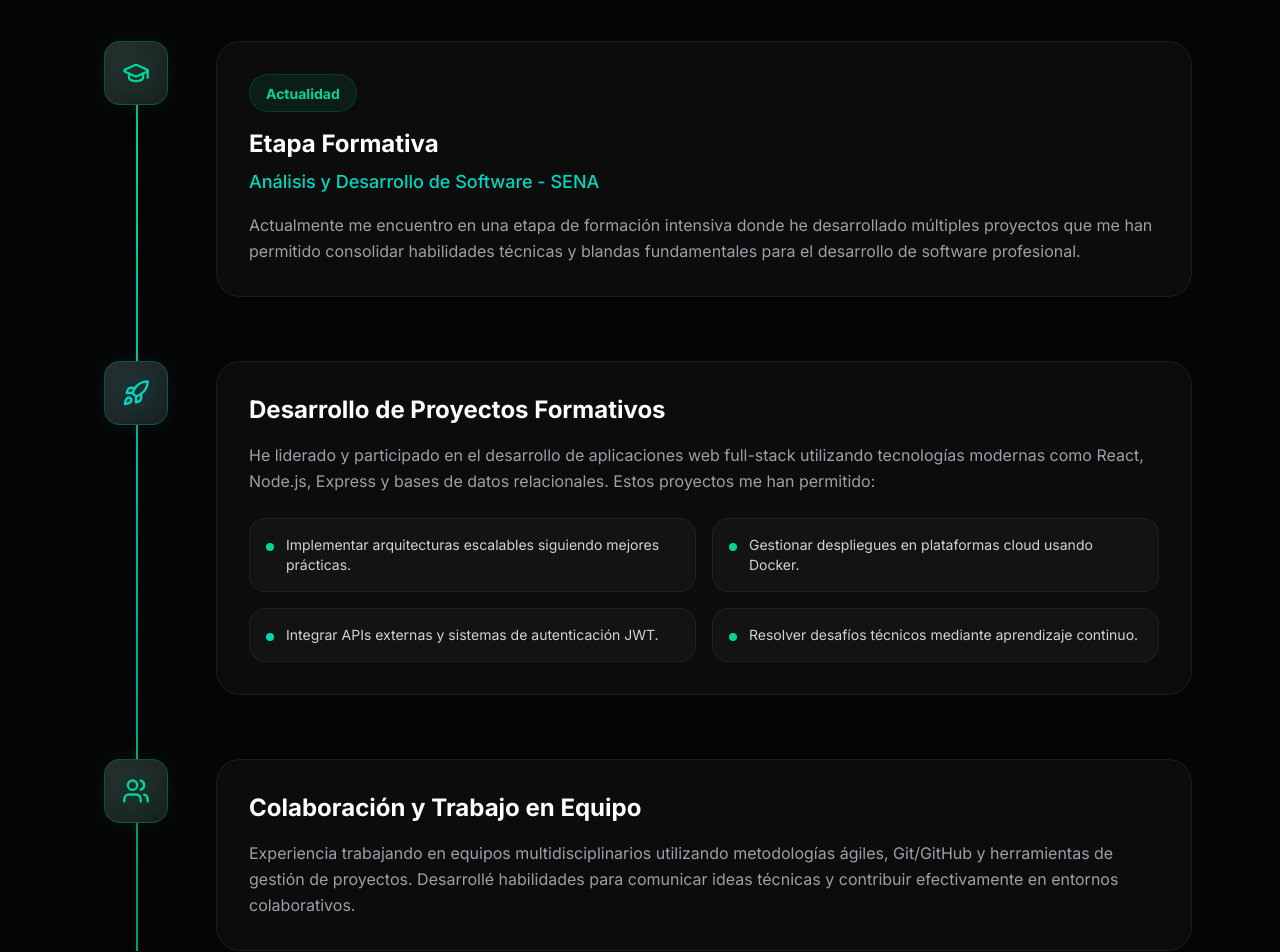
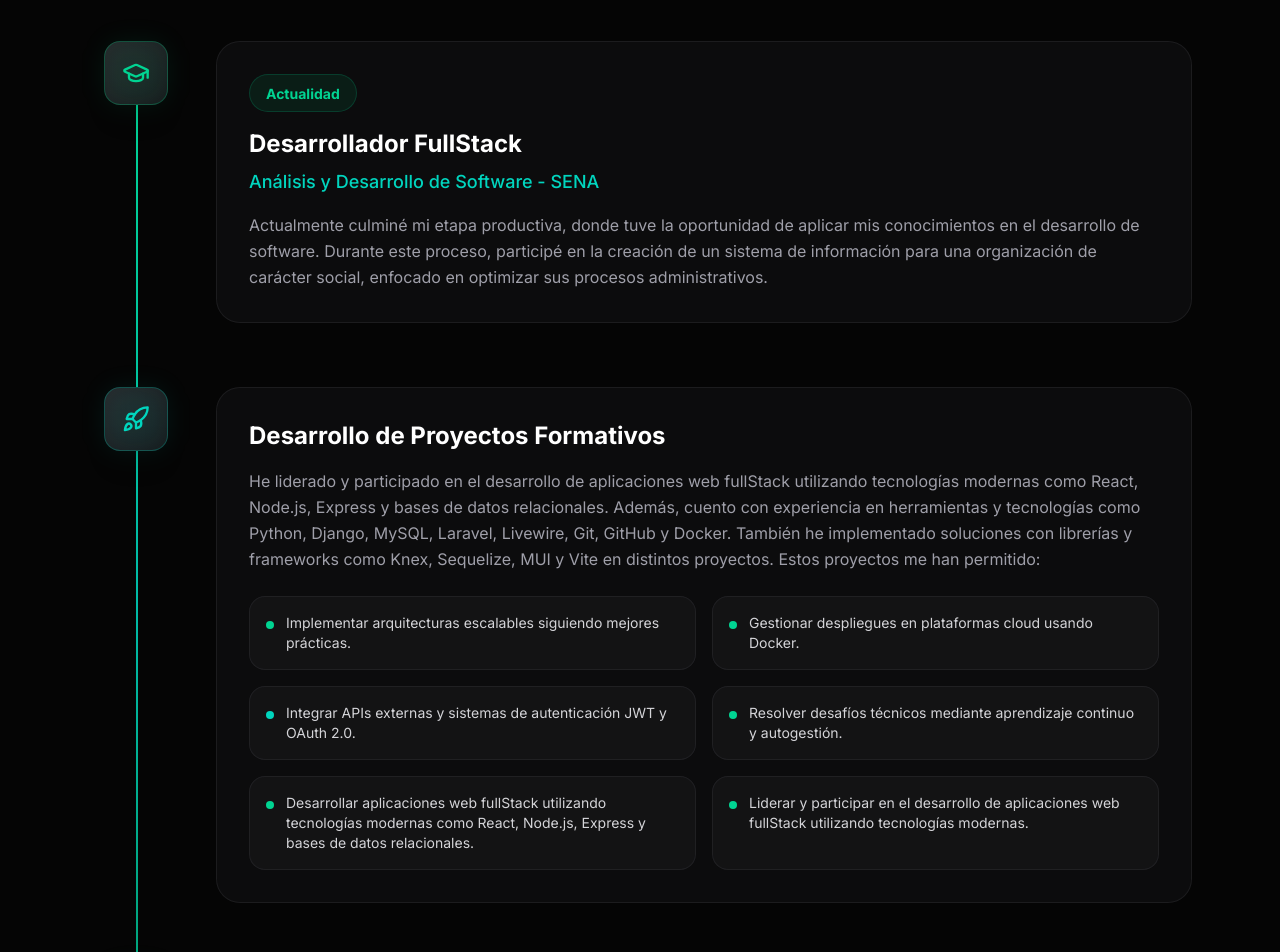
Before and after one commit to TpLink777/Portafolio, a React (Vite) app in the folder Home/: page / in a window 1280 px wide. Shown: the part 4420-5372 px from the top of the page. Built offline with nearby package versions, Linux system fonts and the light colour scheme.

Commit message:
Fix: Actualizacion en el texto del proyecto
- Se cambiaron alguno parrafos del texto debido a los cambios que han
  ocurrido con el tiempo en mi entorno productivo.

```diff
--- a/Home/src/data/timelineItems.js
+++ b/Home/src/data/timelineItems.js
@@ -30,4 +30,9 @@ export const timelineItems = [
         cardTitle: 'Consolidación',
         cardDetailedText: 'Espero completar mi formación y empezar a trabajar en proyectos reales de gran impacto.',
     },
+    {
+        title: '2026 - 2027',
+        cardTitle: 'Encontrando mi camino en el mundo laboral',
+        cardDetailedText: 'Continuara...',
+    },
 ];
--- a/Home/src/sections/Experiencia/Experiencia.jsx
+++ b/Home/src/sections/Experiencia/Experiencia.jsx
@@ -45,12 +45,12 @@ const Experiencia = () => {
             </div>
 
             <div className="relative">
-                {/* Vertical Line - Hidden on small mobile, visible on tablet/desktop */}
+
                 <div className={`absolute left-8 md:left-12 top-0 bottom-0 w-0.5 bg-linear-to-b from-emerald-400 via-teal-500 to-emerald-600 opacity-30 ${isVisible ? 'animate-fade-in delay-300' : 'opacity-0'}`}></div>
 
                 <div className="space-y-16">
 
-                    {/* Timeline Item 1 */}
+
                     <div className={`relative pl-20 md:pl-32 ${isVisible ? 'animate-fade-in-up delay-300' : 'opacity-0'}`}>
                         <div className="absolute left-0 md:left-4 top-0 w-16 h-16 rounded-2xl bg-linear-to-br from-zinc-800 to-zinc-900 border border-emerald-500/30 flex items-center justify-center shadow-xl z-10">
                             <div className="absolute inset-0 bg-emerald-500/10 rounded-2xl blur-md"></div>
@@ -63,7 +63,7 @@ const Experiencia = () => {
                             </div>
 
                             <h3 className="text-2xl font-bold text-white mb-2 group-hover:text-emerald-400 transition-colors duration-300">
-                                Etapa Formativa
+                                Desarrollador FullStack
                             </h3>
 
                             <p className="text-teal-400 font-medium mb-4 text-lg">
@@ -71,14 +71,15 @@ const Experiencia = () => {
                             </p>
 
                             <p className="text-zinc-400 leading-relaxed text-base">
-                                Actualmente me encuentro en una etapa de formación intensiva donde he desarrollado
-                                múltiples proyectos que me han permitido consolidar habilidades técnicas y blandas
-                                fundamentales para el desarrollo de software profesional.
+                                Actualmente culminé mi etapa productiva, donde tuve la oportunidad de aplicar mis conocimientos
+                                en el desarrollo de software. Durante este proceso, participé en la creación de un
+                                sistema de información para una organización de carácter social, enfocado en optimizar
+                                sus procesos administrativos.
                             </p>
                         </div>
                     </div>
 
-                    {/* Timeline Item 2 */}
+
                     <div className={`relative pl-20 md:pl-32 ${isVisible ? 'animate-fade-in-up delay-500' : 'opacity-0'}`}>
                         <div className="absolute left-0 md:left-4 top-0 w-16 h-16 rounded-2xl bg-linear-to-br from-zinc-800 to-zinc-900 border border-teal-500/30 flex items-center justify-center shadow-xl z-10">
                             <div className="absolute inset-0 bg-teal-500/10 rounded-2xl blur-md"></div>
@@ -91,8 +92,11 @@ const Experiencia = () => {
                             </h3>
 
                             <p className="text-zinc-400 leading-relaxed mb-6 text-base">
-                                He liderado y participado en el desarrollo de aplicaciones web full-stack utilizando
+                                He liderado y participado en el desarrollo de aplicaciones web fullStack utilizando
                                 tecnologías modernas como React, Node.js, Express y bases de datos relacionales.
+                                Además, cuento con experiencia en herramientas y tecnologías como Python, Django, MySQL, Laravel,
+                                Livewire, Git, GitHub y Docker. También he implementado soluciones con librerías y frameworks como
+                                Knex, Sequelize, MUI y Vite en distintos proyectos.
                                 Estos proyectos me han permitido:
                             </p>
 
@@ -109,12 +113,22 @@ const Experiencia = () => {
 
                                 <div className="flex items-start gap-3 p-4 rounded-2xl bg-zinc-800/30 border border-zinc-700/30 hover:border-teal-500/40 transition-all group/item">
                                     <div className="w-2 h-2 rounded-full bg-teal-400 mt-2 shrink-0 group-hover/item:scale-150 transition-transform"></div>
-                                    <span className="text-zinc-300 text-sm">Integrar APIs externas y sistemas de autenticación JWT.</span>
+                                    <span className="text-zinc-300 text-sm">Integrar APIs externas y sistemas de autenticación JWT y OAuth 2.0.</span>
                                 </div>
 
                                 <div className="flex items-start gap-3 p-4 rounded-2xl bg-zinc-800/30 border border-zinc-700/30 hover:border-emerald-500/40 transition-all group/item">
                                     <div className="w-2 h-2 rounded-full bg-emerald-400 mt-2 shrink-0 group-hover/item:scale-150 transition-transform"></div>
-                                    <span className="text-zinc-300 text-sm">Resolver desafíos técnicos mediante aprendizaje continuo.</span>
+                                    <span className="text-zinc-300 text-sm">Resolver desafíos técnicos mediante aprendizaje continuo y autogestión.</span>
+                                </div>
+
+                                <div className="flex items-start gap-3 p-4 rounded-2xl bg-zinc-800/30 border border-zinc-700/30 hover:border-emerald-500/40 transition-all group/item">
+                                    <div className="w-2 h-2 rounded-full bg-emerald-400 mt-2 shrink-0 group-hover/item:scale-150 transition-transform"></div>
+                                    <span className="text-zinc-300 text-sm">Desarrollar aplicaciones web fullStack utilizando tecnologías modernas como React, Node.js, Express y bases de datos relacionales.</span>
+                                </div>
+
+                                <div className="flex items-start gap-3 p-4 rounded-2xl bg-zinc-800/30 border border-zinc-700/30 hover:border-emerald-500/40 transition-all group/item">
+                                    <div className="w-2 h-2 rounded-full bg-emerald-400 mt-2 shrink-0 group-hover/item:scale-150 transition-transform"></div>
+                                    <span className="text-zinc-300 text-sm">Liderar y participar en el desarrollo de aplicaciones web fullStack utilizando tecnologías modernas.</span>
                                 </div>
                             </div>
                         </div>
@@ -134,8 +148,8 @@ const Experiencia = () => {
 
                             <p className="text-zinc-400 leading-relaxed text-base">
                                 Experiencia trabajando en equipos multidisciplinarios utilizando metodologías ágiles,
-                                Git/GitHub y herramientas de gestión de proyectos. Desarrollé habilidades para comunicar
-                                ideas técnicas y contribuir efectivamente en entornos colaborativos.
+                                Git/GitHub, Jira, Trello, ademas de metodos como gitflow y herramientas de gestión de proyectos.
+                                Desarrollé habilidades para comunicar ideas técnicas y contribuir efectivamente en entornos colaborativos.
                             </p>
                         </div>
                     </div>
@@ -152,7 +166,7 @@ const Experiencia = () => {
                     <div className="text-center md:text-left">
                         <h4 className="text-xl font-bold text-white mb-2">Próximo paso</h4>
                         <p className="text-zinc-300 text-lg">
-                            Iniciando prácticas empresariales para aplicar estos conocimientos en entornos reales y aportar valor inmediato al equipo.
+                          Conseguir una oportunidad laboral que me permita seguir creciendo profesionalmente y aprender de personas con experiencia, fortaleciendo continuamente mis habilidades como desarrollador.
                         </p>
                     </div>
                 </div>
--- a/Home/src/sections/Sobre mi/Seccion1.jsx
+++ b/Home/src/sections/Sobre mi/Seccion1.jsx
@@ -76,9 +76,9 @@ const Seccion1 = () => {
                                             Un poco sobre mí!
                                         </h2>
                                         <p className='text-zinc-300 text-base sm:text-lg md:text-xl leading-relaxed'>
-                                            Mi nombre es Stiven Gomez Mazo,
-                                            actualmente soy un estudiante de análisis y desarrollo de software
-                                            apasionado por construir ideas increíbles, y plasmar problemas en soluciones impecables.
+                                            Mi nombre es Stiven Gómez Mazo. Soy tecnólogo en Análisis y Desarrollo de Software,
+                                            apasionado por construir soluciones a partir de ideas y convertir problemas complejos en sistemas eficientes,
+                                            bien diseñados y funcionales. Disfruto aprender constantemente y aplicar ese conocimiento en proyectos reales que generen valor.
                                         </p>
                                     </div>
                                 </div>
--- a/Home/src/sections/Sobre mi/Seccion2.jsx
+++ b/Home/src/sections/Sobre mi/Seccion2.jsx
@@ -87,7 +87,7 @@ const Seccion2 = () => {
                                                 </div>
                                             </div>
                                             <h4 className="text-2xl font-bold text-white group-hover:text-teal-400 transition-colors duration-500">
-                                                Consolidar mis estudios
+                                                Conseguir un empleo estable
                                             </h4>
                                             <div className="h-1 w-0 bg-linear-to-r from-teal-400 to-teal-600 rounded-full group-hover:w-full transition-all duration-700"></div>
                                         </div>
```
